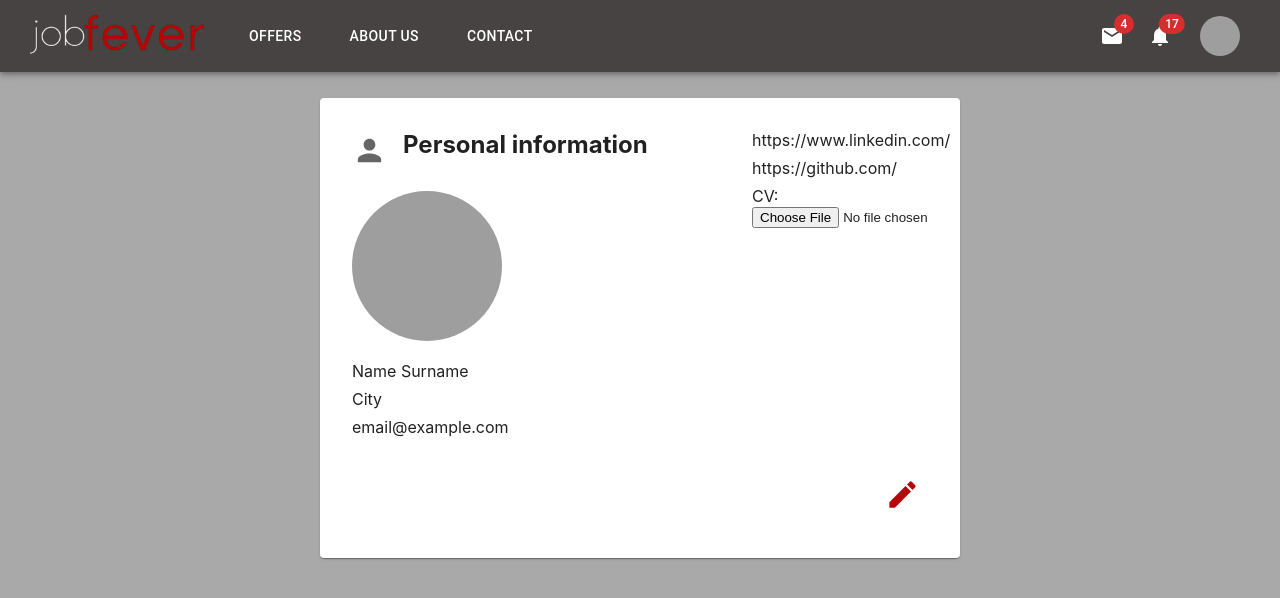
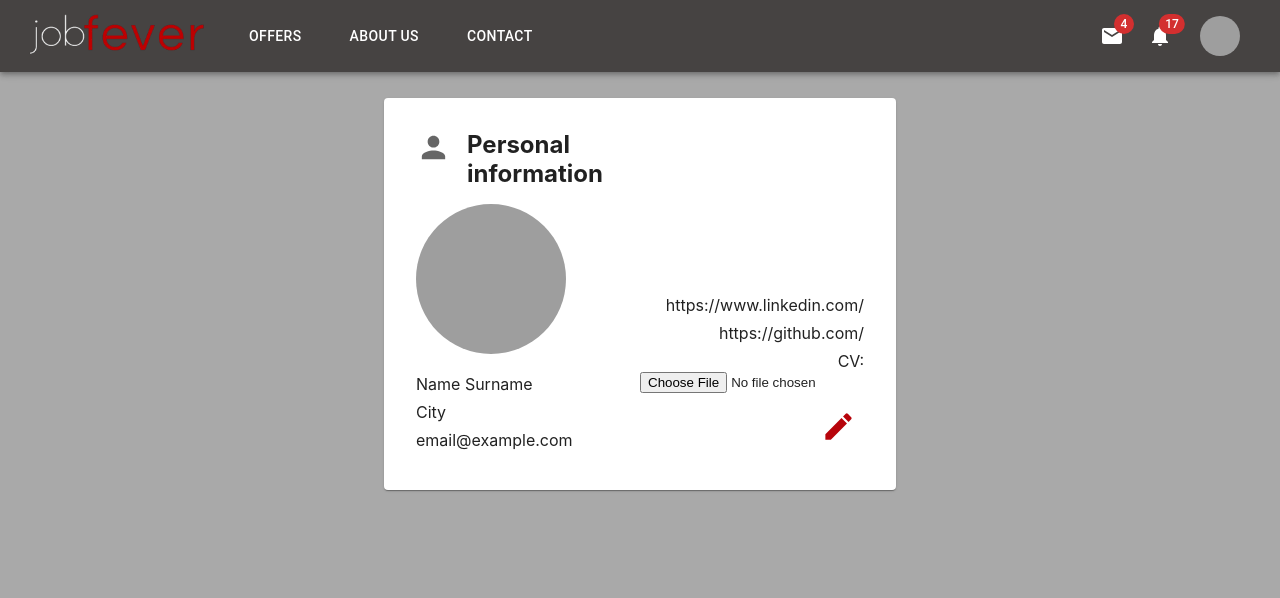
Before and after one commit to stelmaszczykadrian/jobFever-frontend, a React (Create React App) app in the folder jobfever/: page /candidate/candidate-id in a window 1280 px wide. Shown: the top 598 px of the page. Built offline with nearby package versions, Linux system fonts and the light colour scheme; grey boxes are pictures that could not be loaded.

Commit message:
Refactor: separate styles to file

```diff
--- a/jobfever/src/components/molecules/CandidateProfilePersonalInformation.jsx
+++ b/jobfever/src/components/molecules/CandidateProfilePersonalInformation.jsx
@@ -1,6 +1,11 @@
 import React, {useState} from 'react';
 import {Box, Grid} from '@mui/material';
-import {StyledProfilePaper} from "./CandidateProfilePersonalInformation.styles";
+import {
+    StyledIconAndTitleBox,
+    StyledLeftBox,
+    StyledProfilePaper,
+    StyledRightBox
+} from "./CandidateProfilePersonalInformation.styles";
 import ProfilePersonIcon from "../atoms/ProfilePersonIcon";
 import ProfileContainerTitle from "../atoms/ProfileContainerTitle";
 import ProfilePhoto from "../atoms/ProfilePhoto";
@@ -12,7 +17,7 @@ function EditableInput({isEdit, value, onChange, placeholder}) {
     if (isEdit) {
         return <input type="text" placeholder={placeholder} value={value} onChange={onChange}/>;
     } else {
-        return <span>{value}</span>;
+        return <span>{value.toString()}</span>;
     }
 }
 
@@ -35,12 +40,12 @@ export default function CandidateProfilePersonalInformation() {
 
     return (
         <StyledProfilePaper>
-            <Grid container spacing={3}>
-                <Grid item md={8}>
-                    <Box display="flex" alignItems="center" mb={2}>
+            <Grid container>
+                <StyledLeftBox>
+                    <StyledIconAndTitleBox>
                         <ProfilePersonIcon/>
                         <ProfileContainerTitle text={'Personal information'}/>
-                    </Box>
+                    </StyledIconAndTitleBox>
                     {/* Photo */}
                     <Box mb={2}>
                         <ProfilePhoto/>
@@ -65,17 +70,11 @@ export default function CandidateProfilePersonalInformation() {
                     </Box>
                     {/* Email */}
                     <Box mb={1}>
-                        <EditableInput
-                            isEdit={isEdit}
-                            value={email}
-                            onChange={(e) => setEmail(e.target.value)}
-                            placeholder="Email"
-                        />
+                        {email}
                     </Box>
-                </Grid>
+                </StyledLeftBox>
 
-                <Grid item xs={4} md={4} >
-                    <Box display="flex" flexDirection="column" justifyContent="flex-end">
+                <StyledRightBox>
                     <Box mb={1}>
                         <EditableInput
                             isEdit={isEdit}
@@ -93,14 +92,12 @@ export default function CandidateProfilePersonalInformation() {
                         />
                     </Box>
                     <Box mb={1}>
-                            <span>CV:</span>
+                        <span>CV: </span>
                         <br/>
                         <input type="file" accept=".pdf,.doc,.docx"/>
                     </Box>
-                    </Box>
-                </Grid>
+                    <Box>
                         {/* Edit button */}
-                <Grid item xs={12} display="flex" justifyContent="flex-end">
                         {isEdit ? (
                             <IconButton onClick={handleSaveClick}>
                                 <ProfileCheckIcon/>
@@ -110,9 +107,9 @@ export default function CandidateProfilePersonalInformation() {
                                 <ProfileEditIcon/>
                             </IconButton>
                         )}
-                </Grid>
+                    </Box>
+                </StyledRightBox>
             </Grid>
         </StyledProfilePaper>
-
     );
 };
--- a/jobfever/src/components/molecules/CandidateProfilePersonalInformation.styles.jsx
+++ b/jobfever/src/components/molecules/CandidateProfilePersonalInformation.styles.jsx
@@ -1,6 +1,27 @@
 import {Paper, styled} from "@mui/material";
+import Box from "@mui/material/Box";
 
 export const StyledProfilePaper = styled(Paper)`
   padding: 2rem;
   background-color: #ffffff;
 `;
+
+export const StyledRightBox = styled(Box)`
+  display: flex;
+  flex-direction: column;
+  justify-content: flex-end;
+  text-align: right;
+  width: 50%;
+`;
+
+export const StyledLeftBox = styled(Box)`
+  display: flex;
+  flex-direction: column;
+  justify-content: flex-start;
+  width: 50%;
+  text-align: left;
+`;
+
+export const StyledIconAndTitleBox = styled(Box)`
+  display: flex;
+`;
--- a/jobfever/src/components/organisms/CandidateProfileContainer.styles.jsx
+++ b/jobfever/src/components/organisms/CandidateProfileContainer.styles.jsx
@@ -1,10 +1,6 @@
 import {styled} from "@mui/material";
 
 export const StyledCandidateProfileContainer = styled("div")`
-  flex: content;
-  flex-direction: row;
-  flex-grow: 30;
-  width: 50%;
-  height: 50%;
+  width: 40%;
   margin: 2% auto auto;
 `
```
Lines whose indentation alone changed are shown as unchanged.
